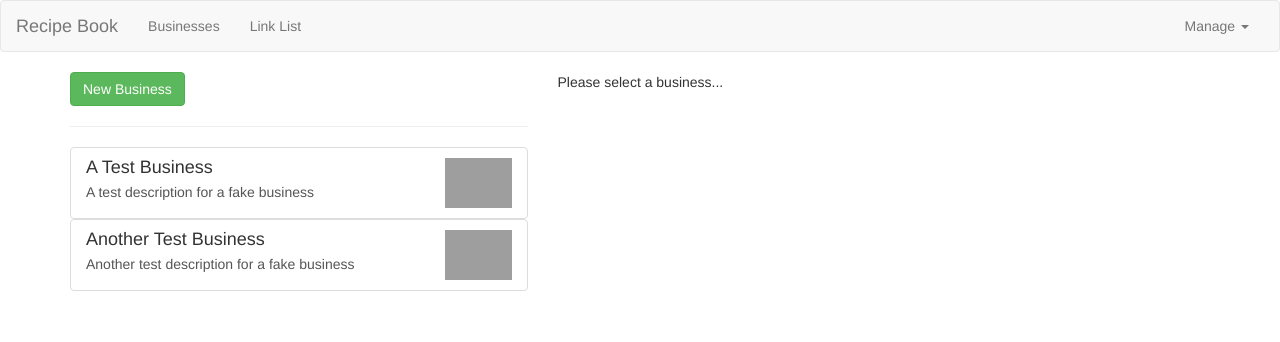
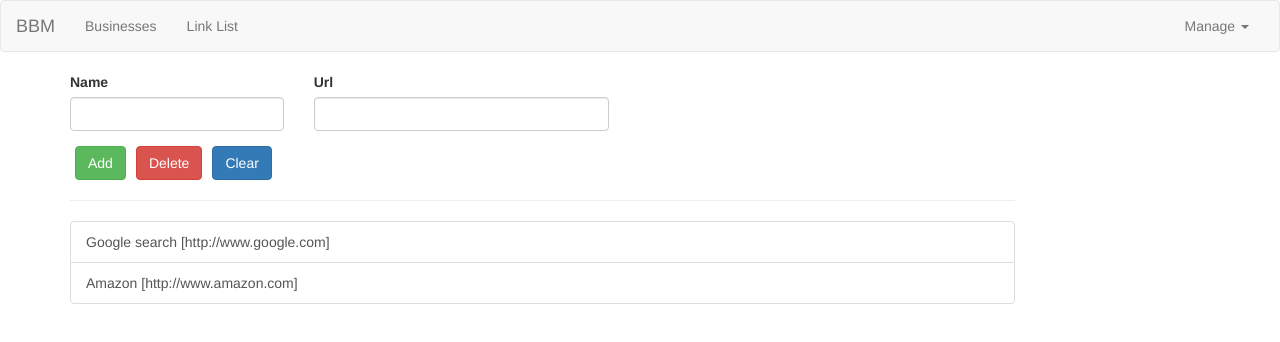
Before and after one commit to 1lee/angular-business-directory, an Angular app: page /link-list in a window 1280 px wide. Shown: the top 342 px of the page. Built offline with nearby package versions, Linux system fonts and the light colour scheme; grey boxes are pictures that could not be loaded.

Commit message:
working on routing

```diff
--- /dev/null
+++ b/src/app/app-routing.module.ts
@@ -0,0 +1,19 @@
+import { NgModule } from '@angular/core';
+import { Routes, RouterModule } from '@angular/router';
+import { BusinessesComponent } from './businesses/businesses.component';
+import { LinkListComponent } from './link-list/link-list.component';
+
+const appRoutes: Routes = [
+  { path: '', redirectTo: '/businesses', pathMatch: 'full' },
+  { path: 'businesses', component: BusinessesComponent },
+  { path: 'link-list', component: LinkListComponent }
+];
+
+@NgModule({
+  imports: [RouterModule.forRoot(appRoutes)],
+  exports: [RouterModule]
+})
+
+export class AppRoutingModule {
+
+}
--- a/src/app/app.component.html
+++ b/src/app/app.component.html
@@ -3,8 +3,7 @@
 <div class="container">
   <div class="row">
     <div class="col-md-12">
-      <app-businesses *ngIf="loadedFeature === 'business'"></app-businesses>
-      <app-link-list *ngIf="loadedFeature !== 'business'"></app-link-list>
+      <router-outlet></router-outlet>
     </div>
   </div>
 </div>
--- a/src/app/app.module.ts
+++ b/src/app/app.module.ts
@@ -13,6 +13,7 @@ import { LinkEditComponent } from './link-list/link-edit/link-edit.component';
 import { BusinessDetailComponent } from './businesses/business-detail/business-detail.component';
 import { DropdownDirective } from './shared/dropdown.directive';
 import { LinkListService } from './link-list/link-list.service';
+import { AppRoutingModule } from './app-routing.module';
 
 
 
@@ -31,6 +32,7 @@ import { LinkListService } from './link-list/link-list.service';
   imports: [
     BrowserModule,
     FormsModule,
+    AppRoutingModule
   ],
   providers: [LinkListService],
   bootstrap: [AppComponent]
--- a/src/app/header/header.component.html
+++ b/src/app/header/header.component.html
@@ -8,7 +8,7 @@
       >
         <span class="icon-bar" *ngFor="let iconBar of [1, 2, 3]"></span>
       </button>
-      <a routerLink="/" class="navbar-brand">Recipe Book</a>
+      <a routerLink="/" class="navbar-brand">BBM</a>
     </div>
     <div
       class="navbar-collapse"
```
